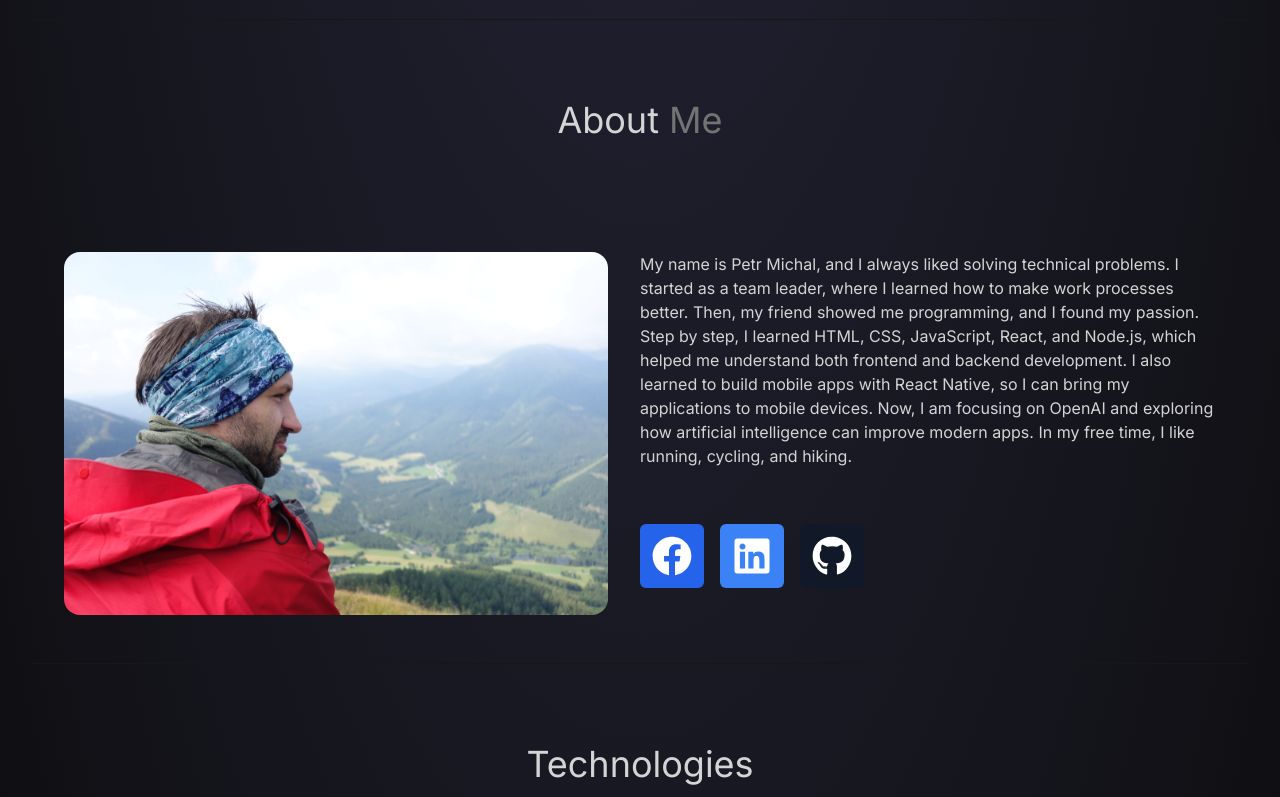
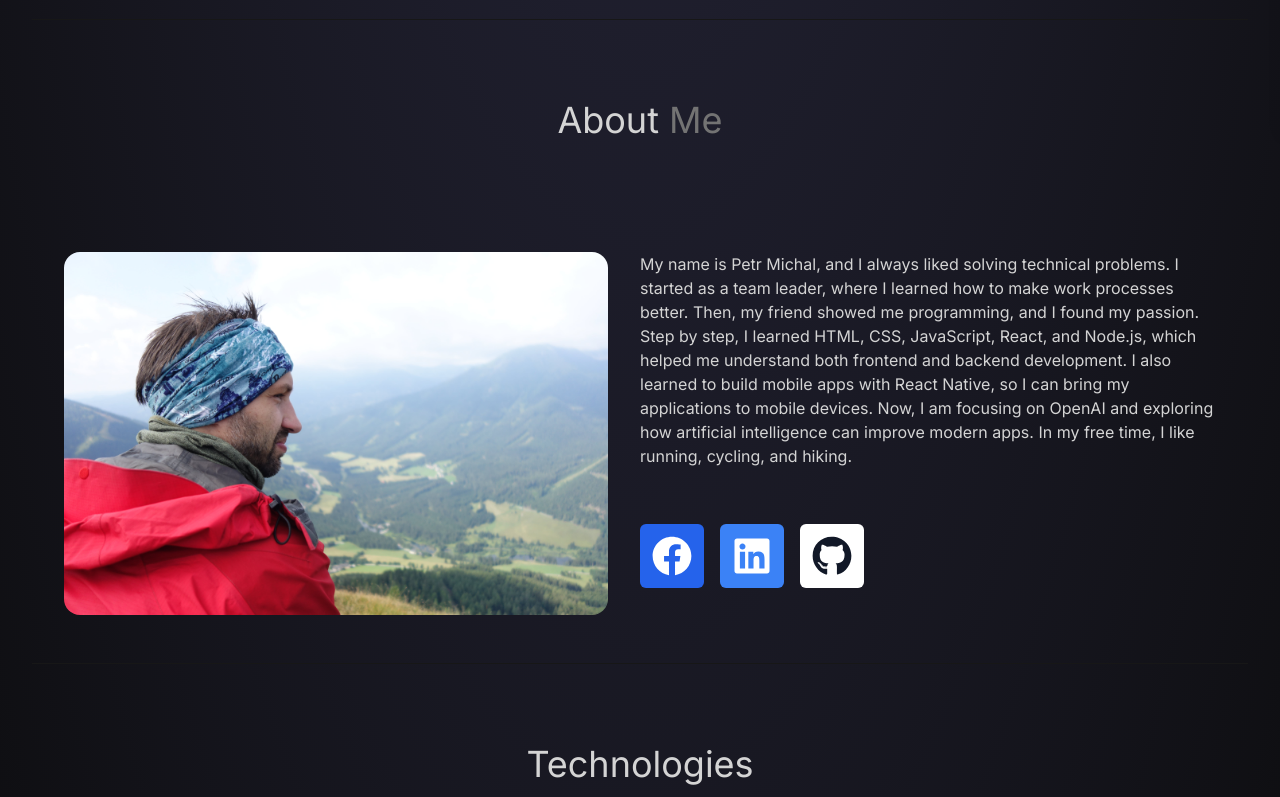
Before and after one commit to petrmichal0/main-website-frontend, a React (Vite) app: page / in a window 1280 px wide. Shown: the part 673-1470 px from the top of the page. Built offline with nearby package versions, Linux system fonts and the light colour scheme.

Commit message:
ADD link to side bar + UPDATE style github icon in About

```diff
--- a/src/components/About.tsx
+++ b/src/components/About.tsx
@@ -73,7 +73,7 @@ function About() {
               href="https://www.github.com"
               target="_blank"
               rel="noopener noreferrer"
-              className="w-16 h-16 rounded-md bg-gray-900 text-white flex justify-center items-center hover:bg-gray-700"
+              className="w-16 h-16 rounded-md bg-white text-gray-900 flex justify-center items-center hover:bg-gray-800 hover:text-white"
               title="GitHub"
             >
               <FaGithub className="w-10 h-10" /> {/* GitHub Icon */}
--- a/src/components/Navbar.tsx
+++ b/src/components/Navbar.tsx
@@ -151,6 +151,7 @@ const Navbar = () => {
             { section: "about", label: "About" },
             { section: "technologies", label: "Technologies" },
             { section: "experience", label: "Experience" },
+            { section: "courses", label: "Courses" },
             { section: "projects", label: "Projects" },
             { section: "contact", label: "Contact" },
           ].map((link) => (
```
